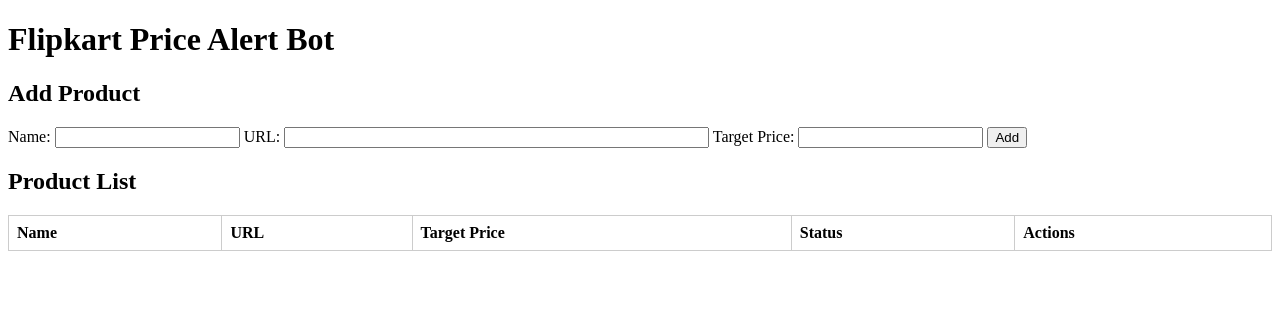
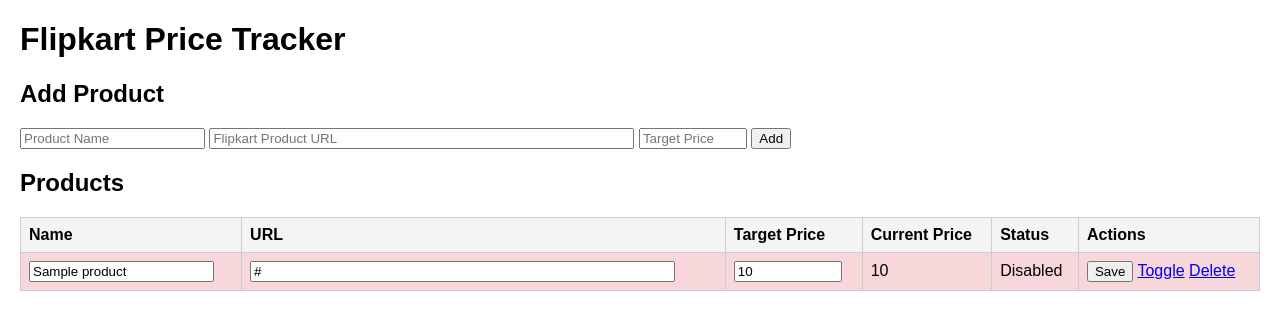
Before and after one commit to Nittin8663/flipkart_price_alert_bot, a Flask app: template templates/index.html in a window 1280 px wide. Shown: the top 330 px of the page. Run offline with Flask 3, Linux system fonts and the light colour scheme; the template is opened without the code that fills it: most values are stand-ins (such as "Sample title", 1, 10 or a date in 2020); lists and menus that the app fills with data are empty.

Commit message:
Update index.html

```diff
--- a/templates/index.html
+++ b/templates/index.html
@@ -1,46 +1,50 @@
 <!DOCTYPE html>
 <html>
 <head>
-    <title>Flipkart Price Alerts</title>
+    <title>Flipkart Price Tracker</title>
     <style>
+        body { font-family: Arial, sans-serif; margin: 20px; }
         table { border-collapse: collapse; width: 100%; }
-        th, td { padding: 8px; border: 1px solid #ccc; text-align: left; }
-        form { display: inline; }
-        .disabled { background-color: #fdd; }
+        th, td { border: 1px solid #ccc; padding: 8px; text-align: left; }
+        th { background: #f4f4f4; }
+        .disabled { background-color: #f8d7da; }
+        input[type="number"] { width: 100px; }
     </style>
 </head>
 <body>
-<h1>Flipkart Price Alert Bot</h1>
+    <h1>Flipkart Price Tracker</h1>
 
     <h2>Add Product</h2>
     <form method="post" action="/add">
-    Name: <input name="name" required>
-    URL: <input name="url" size="50" required>
-    Target Price: <input name="target_price" type="number" required>
+        <input name="name" placeholder="Product Name" required>
+        <input name="url" placeholder="Flipkart Product URL" size="50" required>
+        <input name="target_price" type="number" placeholder="Target Price" required>
         <button type="submit">Add</button>
     </form>
 
-<h2>Product List</h2>
+    <h2>Products</h2>
     <table>
         <tr>
             <th>Name</th>
             <th>URL</th>
             <th>Target Price</th>
+            <th>Current Price</th>
             <th>Status</th>
             <th>Actions</th>
         </tr>
-{% for i, p in enumerate(products) %}
+        {% for p in products %}
         <tr class="{{ '' if p.enabled else 'disabled' }}">
-    <form method="post" action="/edit/{{ i }}">
+            <form method="post" action="/edit/{{ loop.index0 }}">
                 <td><input name="name" value="{{ p.name }}"></td>
                 <td><input name="url" value="{{ p.url }}" size="50"></td>
                 <td><input name="target_price" type="number" value="{{ p.target_price }}"></td>
+                <td>{{ p.current_price if p.current_price else 'N/A' }}</td>
                 <td>{{ 'Enabled' if p.enabled else 'Disabled' }}</td>
                 <td>
                     <button type="submit">Save</button>
             </form>
-    <a href="/toggle/{{ i }}">Toggle</a>
-    <a href="/delete/{{ i }}" onclick="return confirm('Delete this product?')">Delete</a>
+            <a href="/toggle/{{ loop.index0 }}">Toggle</a>
+            <a href="/delete/{{ loop.index0 }}" onclick="return confirm('Delete this product?')">Delete</a>
                 </td>
         </tr>
         {% endfor %}
```
Lines whose indentation alone changed are shown as unchanged.
